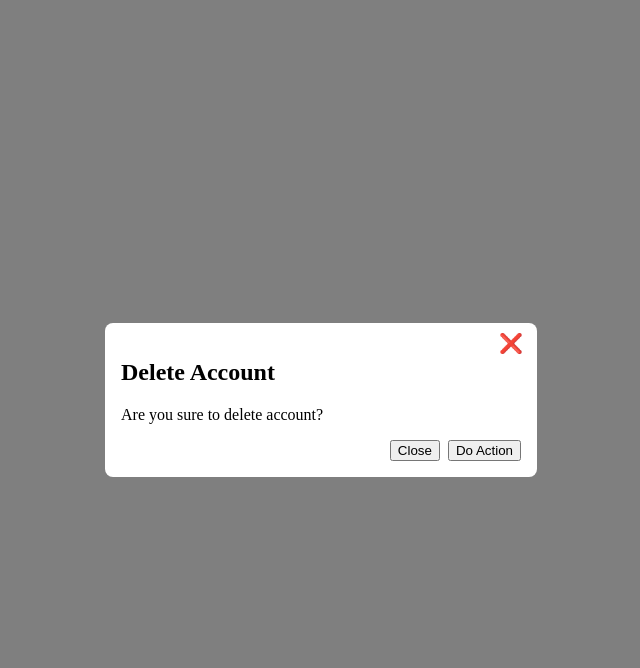
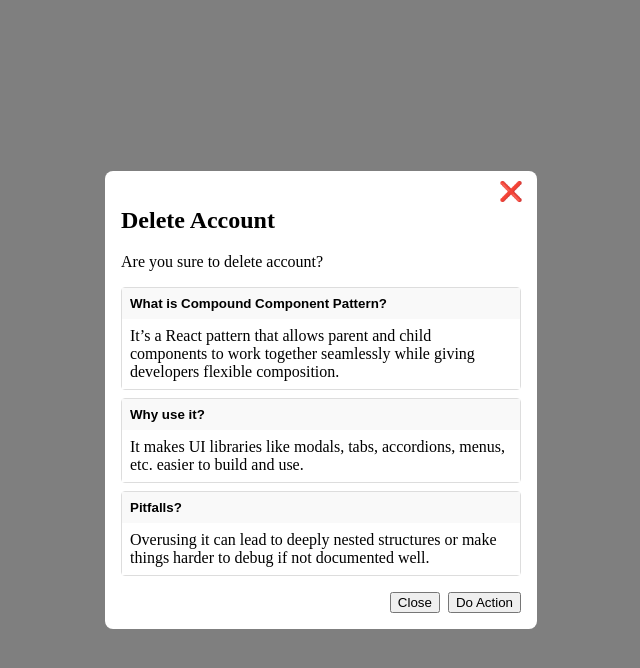
Before and after one commit to yomik15/react-gentleman, a React (Vite) app: page / in a window 1280 px wide. Both pictures are taken after a click on the button "Open Modal". Shown: the top 668 px of the page, without its empty margins (319-959 px from the left). Built offline with nearby package versions, Linux system fonts and the light colour scheme.

Commit message:
patter(case 3):add accordion with toggle content

```diff
--- a/src/App.css
+++ b/src/App.css
@@ -31,3 +31,21 @@
   border: none;
   font-size: 1.2rem;
 }
+.accordion-item {
+  margin-bottom: 0.5rem;
+  border: 1px solid #ddd;
+  border-radius: 4px;
+}
+.accordion-title {
+  width: 100%;
+  text-align: left;
+  padding: 0.5rem;
+  font-weight: bold;
+  cursor: pointer;
+  background: #f9f9f9;
+  border: none;
+}
+.accordion-content {
+  padding: 0.5rem;
+  background: #fff;
+}
--- a/src/App.tsx
+++ b/src/App.tsx
@@ -2,6 +2,8 @@ import { useState } from "react"
 import { MessyApp } from "./messy"
 import { CompoundPatternApp } from "./compound-pattern/CompoundPatternApp"
 import { Consumer } from "./compound-pattern2/Consumer"
+import { Consumer2 } from "./compound-pattern3/Consumer2"
+
 function App() {
   const [count, setCount] = useState(0)
 
@@ -9,7 +11,8 @@ function App() {
     <>
       {/* <MessyApp /> */}
       {/* <CompoundPatternApp /> */}
-      <Consumer />
+      {/* <Consumer /> */}
+      <Consumer2 />
     </>
   )
 }
--- /dev/null
+++ b/src/compound-pattern3/Accordion.tsx
@@ -0,0 +1,29 @@
+import { useState, type ReactNode } from "react"
+
+type Children = {
+  children: ReactNode
+}
+type ChildrenProps = Children & {
+  title: string
+}
+
+function Accordion({ children }: Children) {
+  return <div className="accordion">{children}</div>
+}
+
+Accordion.Item = function ({ children, title }: ChildrenProps) {
+  const [isOpen, setIsOpen] = useState(true)
+
+  return (
+    <div className="accordion-item">
+      <button
+        className="accordion-title"
+        onClick={() => setIsOpen((prevIsOpen) => !prevIsOpen)}
+      >
+        {title}
+      </button>
+      {isOpen && <div className="accordion-content">{children}</div>}
+    </div>
+  )
+}
+export default Accordion
--- /dev/null
+++ b/src/compound-pattern3/AccordionConsumer.tsx
@@ -0,0 +1,21 @@
+import Accordion from "./Accordion"
+export function AccordionConsumer() {
+  return (
+    <Accordion>
+      <Accordion.Item title="What is Compound Component Pattern?">
+        It’s a React pattern that allows parent and child components to work
+        together seamlessly while giving developers flexible composition.
+      </Accordion.Item>
+
+      <Accordion.Item title="Why use it?">
+        It makes UI libraries like modals, tabs, accordions, menus, etc. easier
+        to build and use.
+      </Accordion.Item>
+
+      <Accordion.Item title="Pitfalls?">
+        Overusing it can lead to deeply nested structures or make things harder
+        to debug if not documented well.
+      </Accordion.Item>
+    </Accordion>
+  )
+}
--- /dev/null
+++ b/src/compound-pattern3/Consumer2.tsx
@@ -0,0 +1,38 @@
+import { useState } from "react"
+import "../App.css"
+import Modal from "./Modal.tsx"
+import { AccordionConsumer } from "./AccordionConsumer.tsx"
+export function Consumer2() {
+  // const [isOpen, setIsOpen] = useState(false)
+
+  // const closeModal = () => {
+  //   setIsOpen(false)
+  // }
+
+  return (
+    <div className="flex flex-col items-center">
+      {/* <Modal isOpen={isOpen} closeModal={closeModal}> */}
+      <Modal>
+        {/* <button onClick={() => setIsOpen(true)}>Open Modal</button> */}
+        {/* <Modal.Trigger>Open Modal</Modal.Trigger> */}
+
+        <Modal.Close />
+        <Modal.Header>
+          {/* <h2>Delete Account</h2> */}
+          Delete Account
+        </Modal.Header>
+        <Modal.Body>
+          {/* Are you sure to delete account? */}
+          <p>Are you sure to delete account?</p>
+          <AccordionConsumer />
+        </Modal.Body>
+        {/* <Modal.FooterBtns>        <Modal.FooterBtns> */}
+        {/**/}
+        {/*   <button onClick={closeModal}>Close </button> */}
+        {/*   <button onClick={() => alert("Action performed!")}>Do Action</button> */}
+        {/* </Modal.FooterBtns> */}
+        <Modal.FooterBtns />
+      </Modal>
+    </div>
+  )
+}
--- /dev/null
+++ b/src/compound-pattern3/Modal.tsx
@@ -0,0 +1,86 @@
+import { createContext, useContext, useState, type ReactNode } from "react"
+
+// Define the interface for your context structure
+interface ModalContextType {
+  isOpen: boolean
+  openModal: () => void
+  closeModal: () => void
+}
+
+// Create the context with a default value
+const ModalContext = createContext<ModalContextType>({
+  isOpen: false,
+  openModal: () => {},
+  closeModal: () => {},
+})
+
+type ChildrenType = {
+  children: ReactNode
+}
+
+function Modal({ children }: ChildrenType) {
+  const [isOpen, setIsOpen] = useState(false)
+
+  const openModal = () => setIsOpen(true)
+  const closeModal = () => setIsOpen(false)
+
+  // if (!isOpen) return null
+  if (!isOpen) return <button onClick={openModal}>Open Modal</button>
+  return (
+    <ModalContext.Provider value={{ isOpen, openModal, closeModal }}>
+      <div className="modal-backdrop">
+        <div className="modal-container">
+          {/* <button className="modal-close" onClick={closeModal}> */}
+          {/*   ❌ */}
+          {/* </button> */}
+          {children}
+        </div>
+      </div>
+    </ModalContext.Provider>
+  )
+}
+
+// Modal.Trigger = function ({ children }: ChildrenType) {
+//   const { openModal } = useContext(ModalContext)
+//   console.log({ openModal })
+//   return <button onClick={openModal}>{children}</button>
+// }
+
+Modal.Close = function () {
+  const { closeModal } = useContext(ModalContext)
+  return (
+    <button className="modal-close" onClick={closeModal}>
+      ❌
+    </button>
+  )
+}
+
+Modal.Header = function ({ children }: ChildrenType) {
+  return (
+    <div className="modal-header">
+      <h2>{children}</h2>
+    </div>
+  )
+}
+
+Modal.Body = function ({ children }: ChildrenType) {
+  return (
+    <div className="modal-body">
+      {/* <p>{children}</p> */}
+      {children}
+    </div>
+  )
+}
+
+Modal.FooterBtns = function () {
+  const { closeModal } = useContext(ModalContext)
+  return (
+    <div className="modal-footer">
+      <button onClick={closeModal}>Close </button>
+      <button onClick={() => alert("Action performed!")}>Do Action</button>
+    </div>
+  )
+}
+
+// export object Modal {function,Header,Body,Footer}
+export default Modal
```
